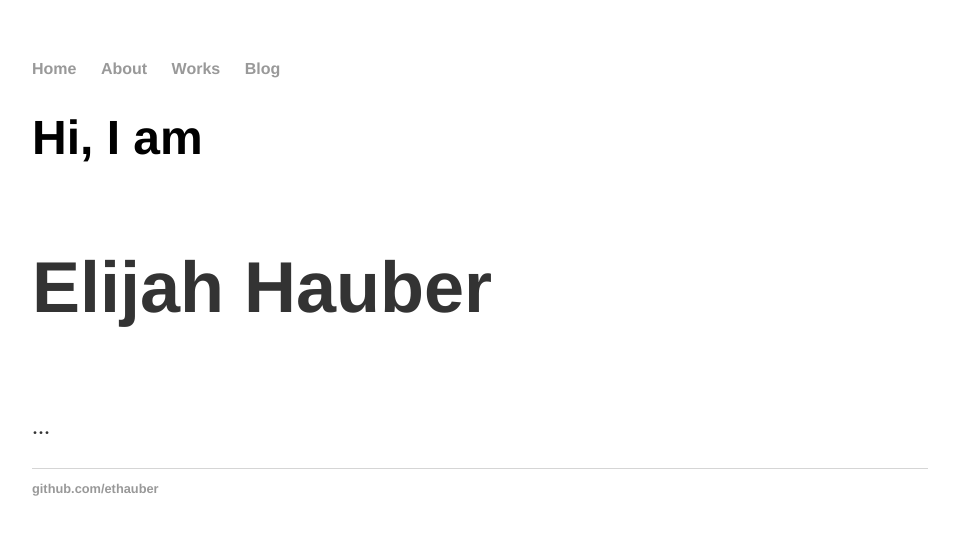
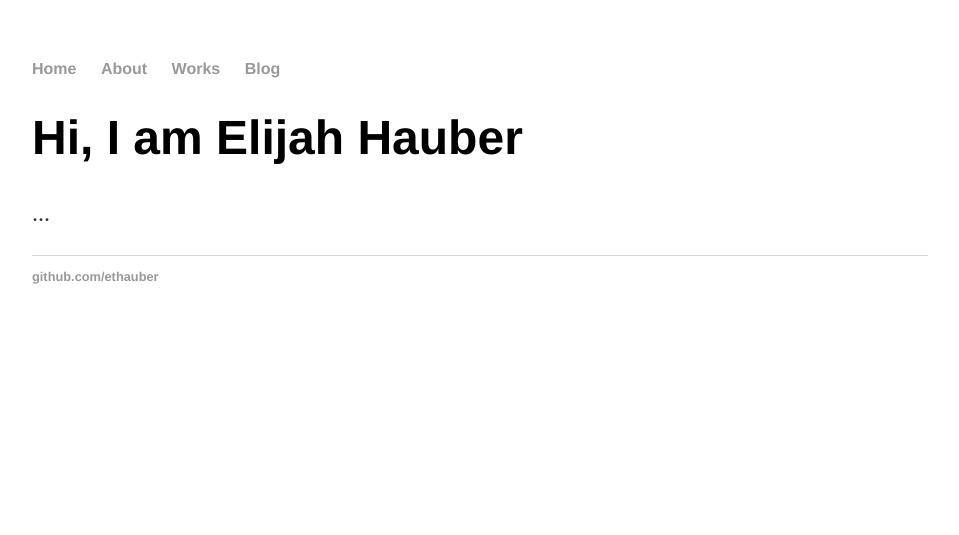
Before and after one commit to ethauber/ethauber.github.io, a Jekyll site: the page built from index.html, in a window 1280 px wide. Shown: the top 535 px of the page, without its empty margins (160-1119 px from the left). Built offline with Jekyll 4.4.1, drawn with Linux system fonts in a browser that asks for light colours.

Commit message:
Create index.html

```diff
--- a/index.html
+++ b/index.html
@@ -3,6 +3,6 @@ layout: default
 title: Elijah Hauber, Computer Security Student
 ---
 <div class="blurb">
-	<h1>Hi, I am <p id="glowText">Elijah Hauber</p></h1>
+	<h1>Hi, I am <span class="glowText">Elijah Hauber</span></h1>
 	<p>...</p>
 </div><!-- /.blurb -->
```
